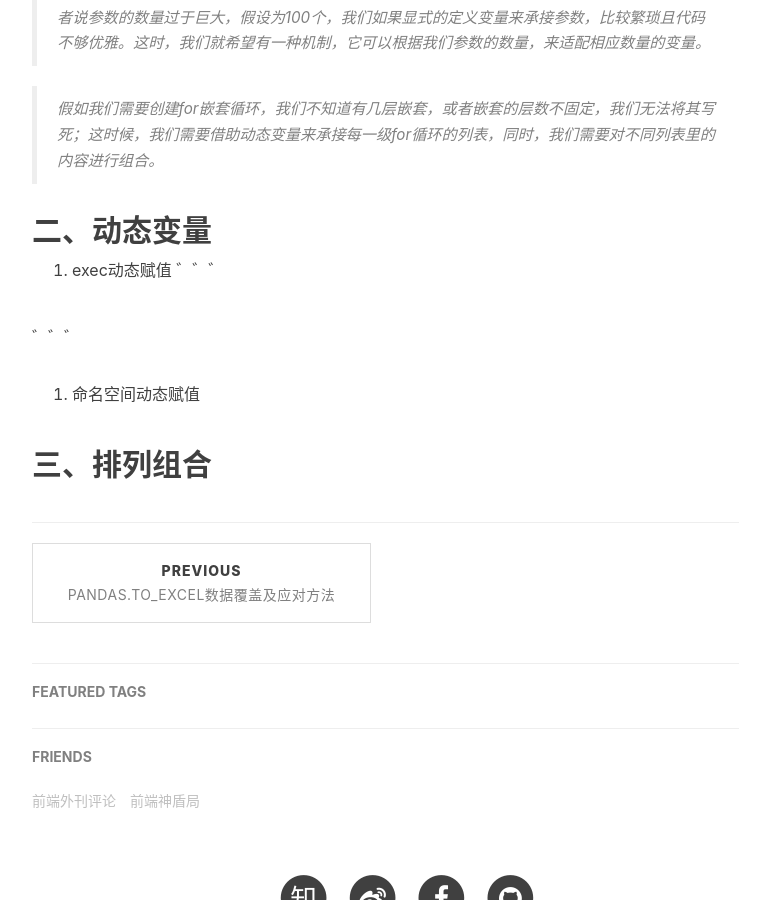
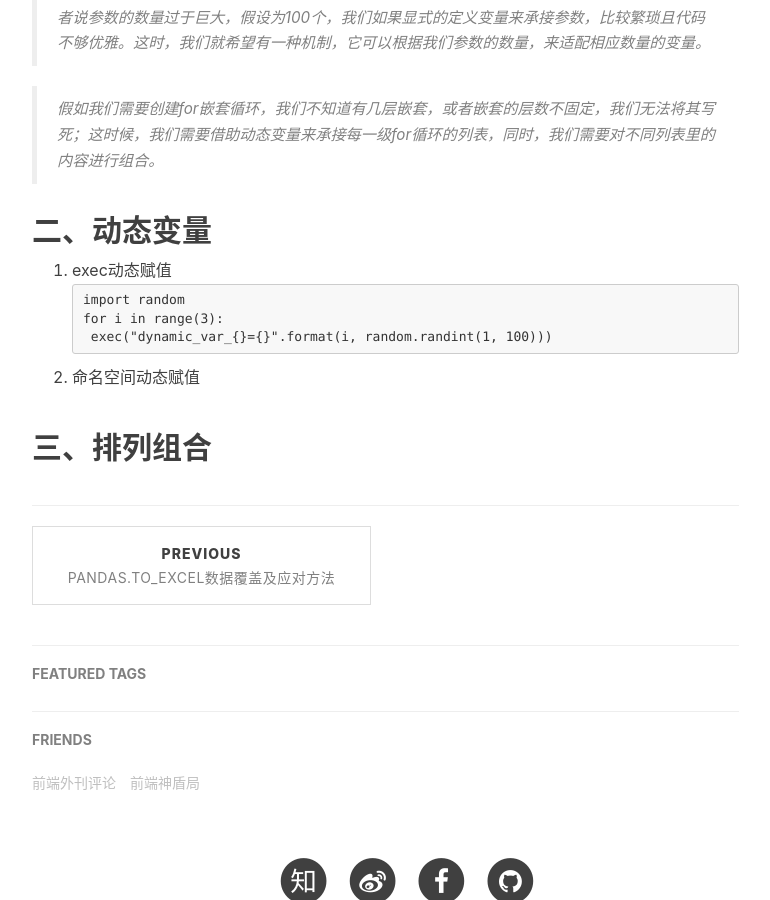
Before and after one commit to xeebudong/xeebudong.github.io, a Jekyll site: the page built from _posts/2020-04-02-python动态变量及排列组合.markdown, in a window 1280 px wide and 900 px high, scrolled down 573 px. Shown: the whole window, without its empty margins (233-1003 px from the left). Built offline with Jekyll 4.4.1, drawn with Linux system fonts in a browser that asks for light colours; nearby versions of some CDN libraries; our own code applies the rules of GitHub Pages for plain Markdown files; comment, search, counter and statistics services are not loaded.

Commit message:
- 2020/04/02 11:58:03

````diff
--- a/_posts/2020-04-02-python动态变量及排列组合.markdown
+++ b/_posts/2020-04-02-python动态变量及排列组合.markdown
@@ -8,6 +8,7 @@ header-img: "img/for-blog/python.jpg"
 catalog: true
 tags:
     - Python
+
 ---
 
 > 工作由偏模型转到了偏策略，代码写的较之前少，时有发生键盘跟不上自己的想法。离开代码的时间越久，越需要总结。
@@ -20,9 +21,11 @@ tags:
 ## 二、动态变量
 
 1. exec动态赋值
-゛゛゛
-
-゛゛゛
+```
+import random
+for i in range(3):
+    exec("dynamic_var_{}={}".format(i, random.randint(1, 100)))
+```
 2. 命名空间动态赋值
 
 ## 三、排列组合
````
Also changed, not shown: README.md (added).
